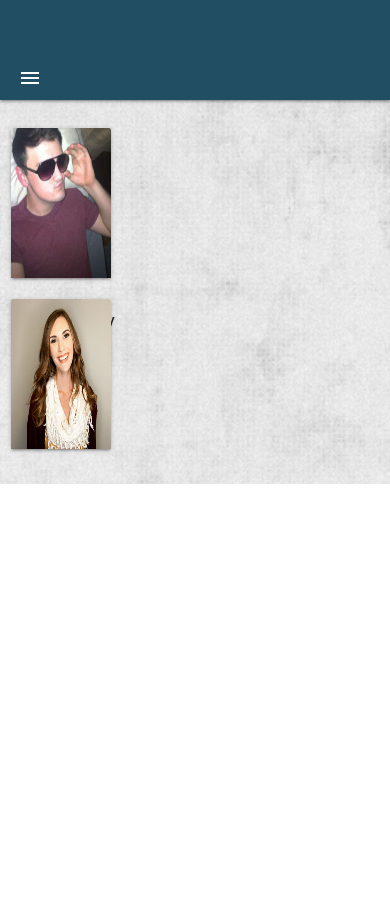
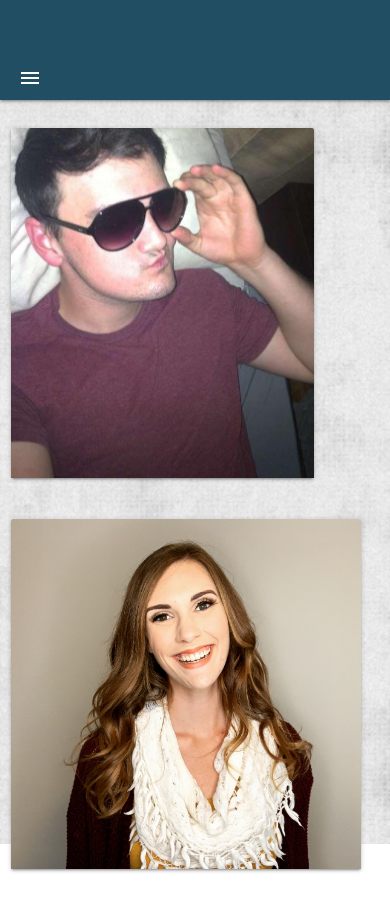
Before and after one commit to NOEL86/bow-tie, a React (Create React App) app in the folder client/: page /About in a window 390 px wide. Before the commit the page ends 844 px from the top, so only its background shows below. Built offline with nearby package versions, Linux system fonts and the light colour scheme.

Commit message:
mobile responsive fix

```diff
--- a/client/src/Pages/About.css
+++ b/client/src/Pages/About.css
@@ -1,5 +1,6 @@
-.card .card-image img {
-  height: 350px !important;
+#kenny,
+#cortney {
+  height: 350px;
 }
 
 #topTitle {
@@ -19,8 +20,10 @@
 }
 
 @media screen and (max-width: 600px) {
-  #about {
-    height: 100% !important;
-    overflow: hidden;
+  #kenny {
+    width: 100%;
+  }
+  #cortney {
+    width: 100%;
   }
 }
--- a/client/src/Pages/About.jsx
+++ b/client/src/Pages/About.jsx
@@ -21,15 +21,19 @@ class About extends Component {
         <Nav />
 
         <div className="row" style={{ marginTop: "5%" }}>
-          <div className="col m2 lg2" />
-          <div className="col s12 m4 lg4">
-            <Kenny />
+          <div className="row">
+            <div className="col m2 lg2" />
+            <div className="col s12 m4 lg4">
+              <Kenny />
+            </div>
           </div>
+          <div className="row">
+            <div className="col s12 m4 lg4">
+              <Cortney />
+            </div>
 
-          <div className="col s12 m4 lg4">
-            <Cortney />
+            <div className="col m4 lg4" />
           </div>
-          <div className="col m4 lg4" />
         </div>
       </div>
     );
--- a/client/src/Pages/Contact.css
+++ b/client/src/Pages/Contact.css
@@ -21,7 +21,7 @@ h1 {
 }
 
 @media screen and (max-width: 600px) {
-  .card-image img {
+  #flowers {
     max-width: 100px !important;
     max-height: 150px !important;
   }
```
Also changed, not shown: 12 other files (tests, documents, lock files or other folders).
